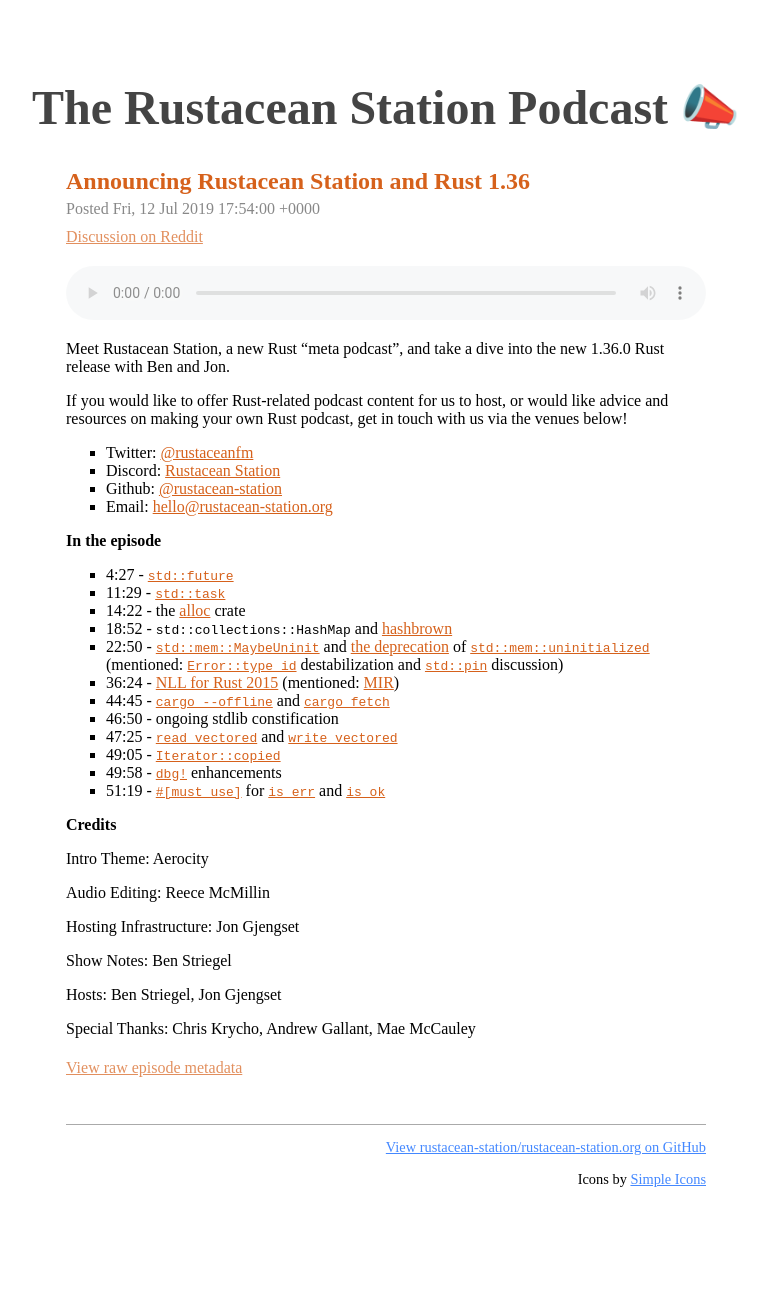
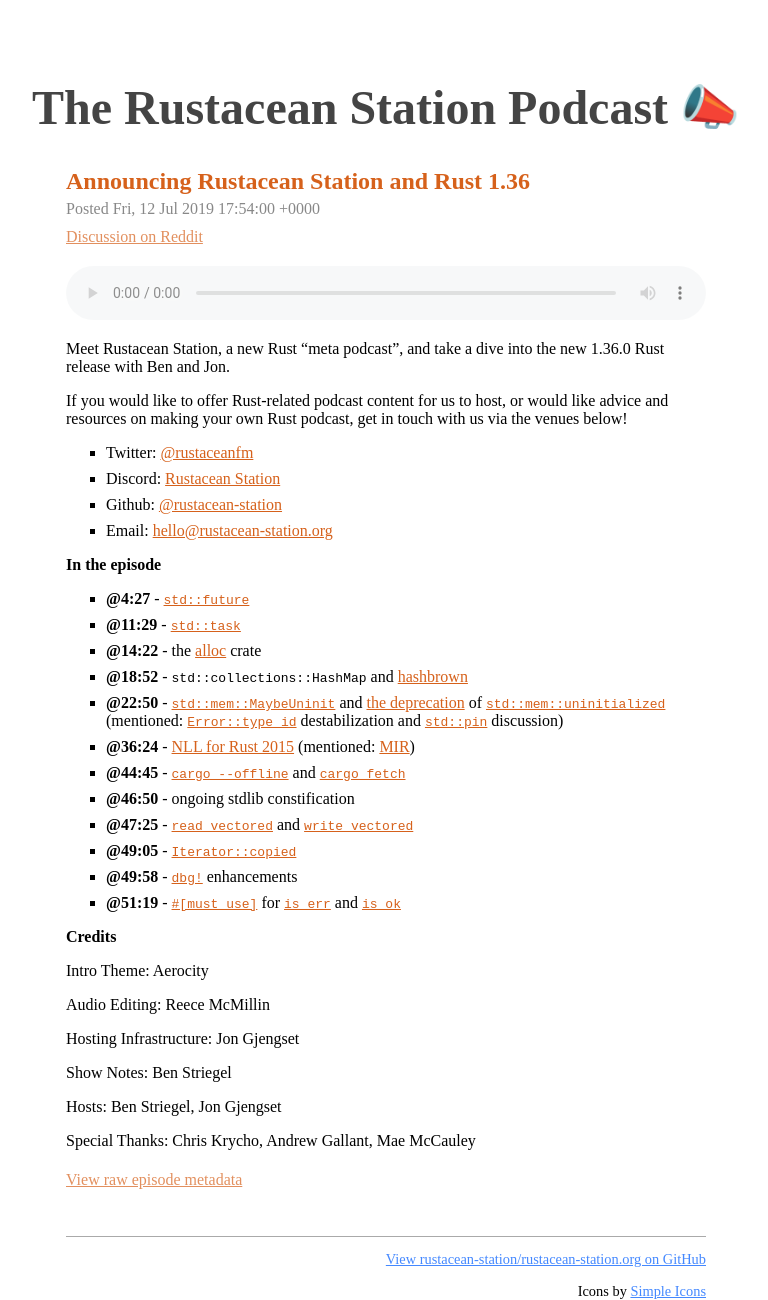
Before and after one commit to rustacean-station/rustacean-station.org, a Jekyll site: the page built from _episodes/000-rust-1.36.0.md, in a window 1280 px wide. Shown: the whole page, without its empty margins (254-1022 px from the left). Built offline with Jekyll 4.4.1, drawn with Linux system fonts in a browser that asks for light colours; before the commit the page ends 1188 px from its top, so only the background shows below that.

Commit message:
Unify lists

```diff
--- a/_episodes/000-rust-1.36.0.md
+++ b/_episodes/000-rust-1.36.0.md
@@ -22,18 +22,18 @@
 
 ### In the episode
 
- - 4:27 - [`std::future`](https://doc.rust-lang.org/std/future/trait.Future.html)
- - 11:29 - [`std::task`](https://doc.rust-lang.org/std/task/struct.Waker.html)
- - 14:22 - the [alloc](https://doc.rust-lang.org/alloc/index.html) crate
- - 18:52 - `std::collections::HashMap` and [hashbrown](https://github.com/rust-lang/hashbrown)
- - 22:50 - [`std::mem::MaybeUninit`](https://doc.rust-lang.org/std/mem/union.MaybeUninit.html) and [the deprecation](https://gankro.github.io/blah/initialize-me-maybe/) of [`std::mem::uninitialized`](https://gankro.github.io/blah/initialize-me-maybe/)  (mentioned: [`Error::type_id`](https://github.com/rust-lang/rust/issues/60784) destabilization and [`std::pin`](https://github.com/rust-lang/rust/issues/49150) discussion)
- - 36:24 - [NLL for Rust 2015](http://blog.pnkfx.org/blog/2019/06/26/breaking-news-non-lexical-lifetimes-arrives-for-everyone/) (mentioned: [MIR](https://blog.rust-lang.org/2016/04/19/MIR.html))
- - 44:45 - [`cargo --offline`](https://github.com/rust-lang/cargo/issues/4686) and [`cargo fetch`](https://doc.rust-lang.org/cargo/commands/cargo-fetch.html)
- - 46:50 - ongoing stdlib constification
- - 47:25 - [`read_vectored`](https://doc.rust-lang.org/std/io/trait.Read.html#method.read_vectored) and [`write_vectored`](https://doc.rust-lang.org/std/io/trait.Write.html#method.write_vectored)
- - 49:05 - [`Iterator::copied`](https://doc.rust-lang.org/std/iter/trait.Iterator.html#method.copied)
- - 49:58 - [`dbg!`](https://doc.rust-lang.org/std/macro.dbg.html) enhancements
- - 51:19 - [`#[must_use]`](https://doc.rust-lang.org/reference/attributes/diagnostics.html#the-must_use-attribute) for [`is_err`](https://doc.rust-lang.org/std/result/enum.Result.html#method.is_err) and [`is_ok`](https://doc.rust-lang.org/std/result/enum.Result.html#method.is_ok)
+ - [@4:27] - [`std::future`](https://doc.rust-lang.org/std/future/trait.Future.html)
+ - [@11:29] - [`std::task`](https://doc.rust-lang.org/std/task/struct.Waker.html)
+ - [@14:22] - the [alloc](https://doc.rust-lang.org/alloc/index.html) crate
+ - [@18:52] - `std::collections::HashMap` and [hashbrown](https://github.com/rust-lang/hashbrown)
+ - [@22:50] - [`std::mem::MaybeUninit`](https://doc.rust-lang.org/std/mem/union.MaybeUninit.html) and [the deprecation](https://gankro.github.io/blah/initialize-me-maybe/) of [`std::mem::uninitialized`](https://gankro.github.io/blah/initialize-me-maybe/)  (mentioned: [`Error::type_id`](https://github.com/rust-lang/rust/issues/60784) destabilization and [`std::pin`](https://github.com/rust-lang/rust/issues/49150) discussion)
+ - [@36:24] - [NLL for Rust 2015](http://blog.pnkfx.org/blog/2019/06/26/breaking-news-non-lexical-lifetimes-arrives-for-everyone/) (mentioned: [MIR](https://blog.rust-lang.org/2016/04/19/MIR.html))
+ - [@44:45] - [`cargo --offline`](https://github.com/rust-lang/cargo/issues/4686) and [`cargo fetch`](https://doc.rust-lang.org/cargo/commands/cargo-fetch.html)
+ - [@46:50] - ongoing stdlib constification
+ - [@47:25] - [`read_vectored`](https://doc.rust-lang.org/std/io/trait.Read.html#method.read_vectored) and [`write_vectored`](https://doc.rust-lang.org/std/io/trait.Write.html#method.write_vectored)
+ - [@49:05] - [`Iterator::copied`](https://doc.rust-lang.org/std/iter/trait.Iterator.html#method.copied)
+ - [@49:58] - [`dbg!`](https://doc.rust-lang.org/std/macro.dbg.html) enhancements
+ - [@51:19] - [`#[must_use]`](https://doc.rust-lang.org/reference/attributes/diagnostics.html#the-must_use-attribute) for [`is_err`](https://doc.rust-lang.org/std/result/enum.Result.html#method.is_err) and [`is_ok`](https://doc.rust-lang.org/std/result/enum.Result.html#method.is_ok)
 
 ### Credits
 
--- a/style.css
+++ b/style.css
@@ -129,6 +129,9 @@
 		.episode.full .body {
 			padding-left: 0;
 		}
+		.episode .body li {
+			margin: .5em 0;
+		}
 		.episode .body h1, .episode .body h2, .episode .body h3, .episode .body h4 {
 			font-size: 1em;
 		}
```
Also changed, not shown: _episodes/001-ruma.md (+0 -20 lines), _episodes/002-colorado-gold-rust.md (+0 -21 lines), _episodes/003-rust-1.37.0.md (+0 -11 lines).
